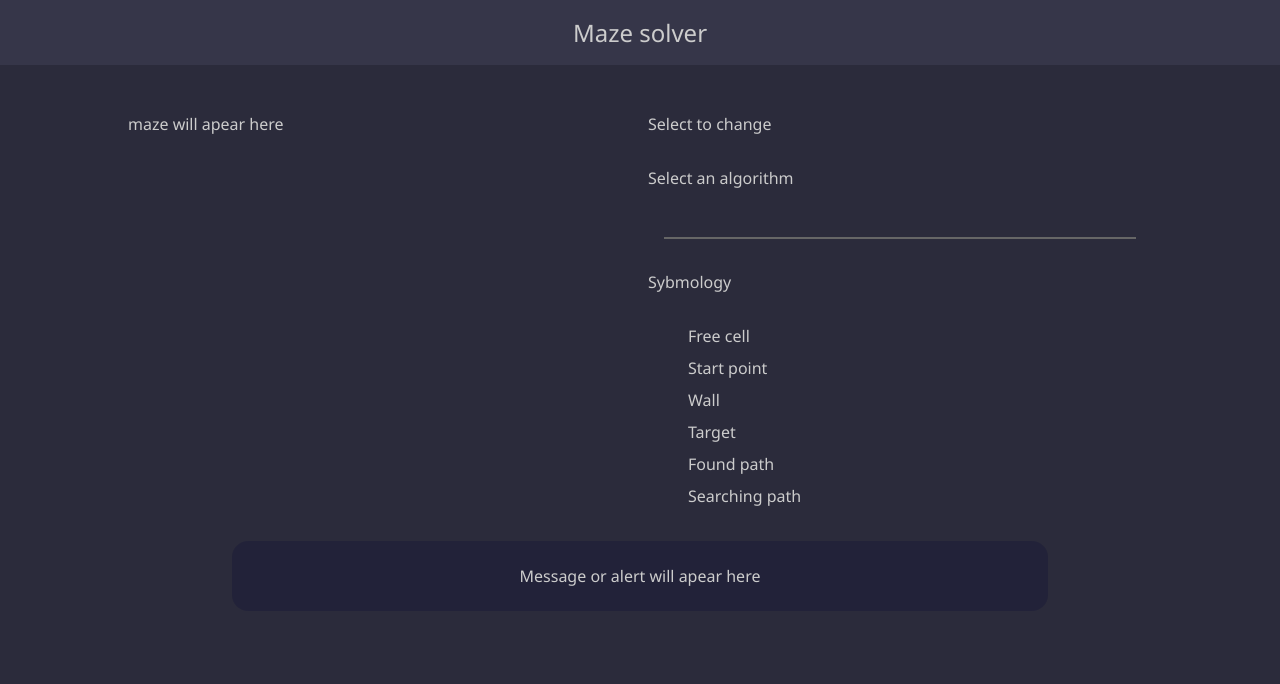
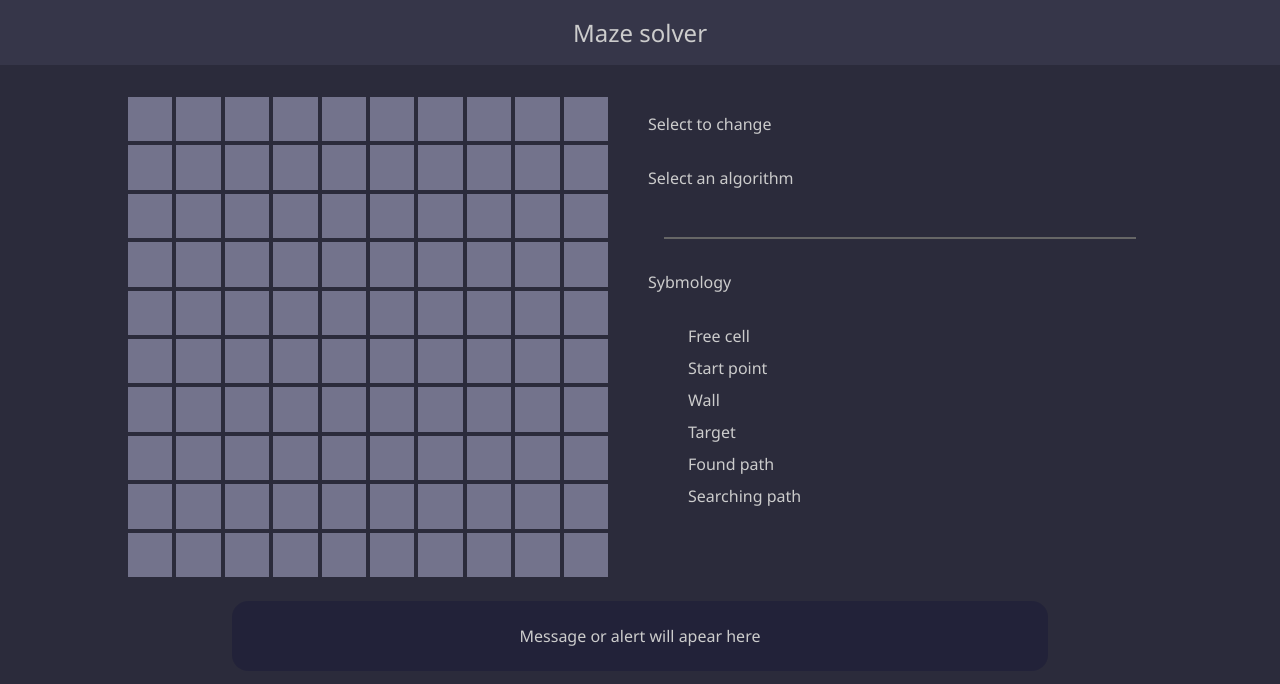
Before and after one commit to arcamp0130/search-in-maze, a website: page public/index.html in a window 1280 px wide. Drawn offline with Linux system fonts and the light colour scheme.

Commit message:
feat: Adding maze generator; modifying DOM (#maze)

```diff
--- a/public/index.html
+++ b/public/index.html
@@ -19,9 +19,7 @@
     <main>
         <div class="game container">
             <div class="maze container">
-                <div id="maze">
-                    <p>maze will apear here</p>
-                </div>
+                <div id="maze"></div>
             </div>
 
             <div class="terms container">
--- a/public/js/entry.js
+++ b/public/js/entry.js
@@ -0,0 +1,18 @@
+// TODO - Refactor generator with a proper implementation
+// Using this implemenation in order to get a proper preview of maze
+
+// Maze cells generator
+window.addEventListener("load", () => {
+    const maze = document.querySelector("#maze");
+    const cell = document.createElement("span");
+    cell.classList.add("cell");
+    maze.innerHTML = ''
+
+    // Generating a 10*10 maze
+    for (let i = 0; i < 10; i++) {
+        for (let j = 0; j < 10; j++) {
+            cell.id = `cell-${i}_${j}`;
+            maze.appendChild(cell.cloneNode(true));
+        }
+    }
+});
--- a/public/styles.css
+++ b/public/styles.css
@@ -78,12 +78,17 @@ hr {
 .maze.container {
   display: block;
   width: 100%;
-  max-width: 30rem;;
+  max-width: 30rem;
 }
 
 #maze {
+  display: grid;
   width: 100%;
-  height: 100%;
+  max-width: 30rem;
+  max-height: 30rem;
+  grid-template-columns: repeat(10, 1fr);
+  grid-template-rows: repeat(10, 1fr);
+  gap: 0.25rem;
 }
 
 .terms.container {
```
